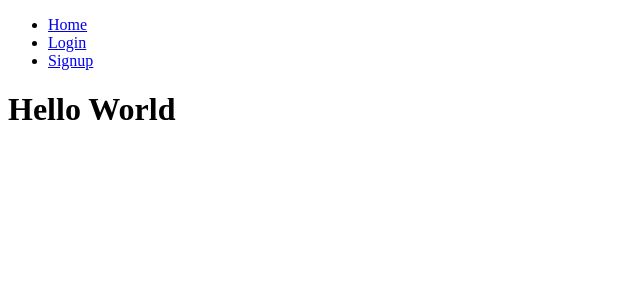
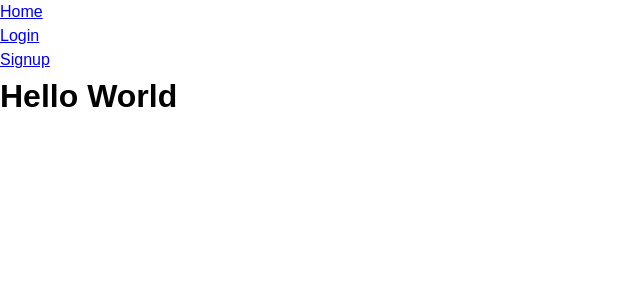
Before and after one commit to andrewdurnford/dungeonist, a React (Vite) app in the folder react/: page / in a window 1280 px wide. Shown: the top 300 px of the page, without its empty margins (0-640 px from the left). Built offline with nearby package versions, Linux system fonts and the light colour scheme; no server answers.

Commit message:
chore: Add styled-components theme

```diff
--- a/react/package.json
+++ b/react/package.json
@@ -13,7 +13,8 @@
     "react": "^17.0.2",
     "react-dom": "^17.0.2",
     "react-hook-form": "^7.25.0",
-    "react-router-dom": "^6.2.1"
+    "react-router-dom": "^6.2.1",
+    "styled-components": "^5.3.3"
   },
   "devDependencies": {
     "@graphql-codegen/cli": "^2.4.0",
@@ -23,6 +24,7 @@
     "@types/react": "^17.0.33",
     "@types/react-dom": "^17.0.10",
     "@types/react-router-dom": "^5.3.3",
+    "@types/styled-components": "^5.1.21",
     "@vitejs/plugin-react": "^1.0.7",
     "typescript": "^4.4.4",
     "vite": "^2.7.2"
--- a/react/src/index.tsx
+++ b/react/src/index.tsx
@@ -6,7 +6,9 @@ import {
 } from "@apollo/client";
 import { setContext } from "@apollo/client/link/context";
 import ReactDOM from "react-dom";
+import { ThemeProvider } from "styled-components";
 import App from "./components/App";
+import { GlobalStyle, theme } from "./utils/theme";
 
 const httpLink = createHttpLink({
   uri: "http://localhost:4000/graphql",
@@ -30,7 +32,10 @@ const client = new ApolloClient({
 
 ReactDOM.render(
   <ApolloProvider client={client}>
-    <App />
+    <ThemeProvider theme={theme}>
+      <GlobalStyle />
+      <App />
+    </ThemeProvider>
   </ApolloProvider>,
   document.getElementById("root")
 );
--- /dev/null
+++ b/react/src/utils/theme.ts
@@ -0,0 +1,23 @@
+import { createGlobalStyle } from "styled-components";
+
+export const GlobalStyle = createGlobalStyle`
+  *, *:before, *:after {
+    box-sizing: border-box;
+    padding: 0;
+    margin: 0;
+  }
+  body {
+    font-family: sans-serif;
+    line-height: 1.5;
+    font-size: 16px;
+  }
+`;
+
+export const colors = {
+  black: "#000000",
+  white: "#FFFFFF",
+};
+
+export const theme = {
+  colors,
+};
```
Also changed, not shown: react/src/types/styled.d.ts (added, +7 -0 lines), 1 other file (tests, documents, lock files or other folders).
